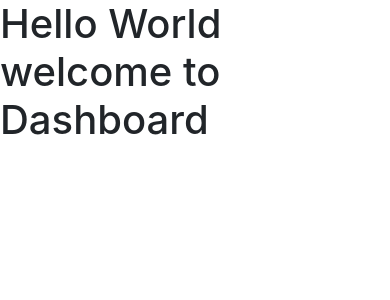
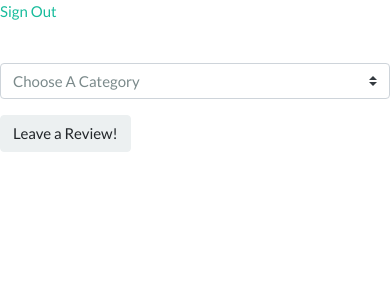
Before and after one commit to nbardoi/rate-my-sitter, a Node server app: page /dashboard in a window 390 px wide. Shown: the top 300 px of the page. Run offline with Node 20, Linux system fonts and the light colour scheme; the visitor is signed in with stand-in values (Sample User, id 1); data that the repository does not hold is empty; some libraries are stand-ins or nearby versions.

Commit message:
Added dashboard and review pages along with routes

```diff
--- a/app/config/config.json
+++ b/app/config/config.json
@@ -1,7 +1,7 @@
 {
   "development": {
     "username": "root",
-    "password": "utsabootcamp1",
+    "password": "Charger!36",
     "database": "sequelize_passport",
     "host": "127.0.0.1",
     "dialect": "mysql"
--- a/app/controllers/authcontroller.js
+++ b/app/controllers/authcontroller.js
@@ -16,6 +16,10 @@ exports.landing = function(req, res) {
   res.render("landing");
 };
 
+exports.review = function (req, res) {
+  res.render('review');
+}
+
 exports.logout = function(req, res) {
   req.session.destroy(function(err) {
     res.redirect("/");
--- a/app/routes/auth.js
+++ b/app/routes/auth.js
@@ -4,6 +4,7 @@ module.exports = function(app, passport) {
   app.get("/signup", authController.signup);
   app.get("/signin", authController.signin);
   app.get("/", authController.landing);
+  app.get("/review", authController.review);
 
   app.post(
     "/signup",
--- a/app/views/dashboard.hbs
+++ b/app/views/dashboard.hbs
@@ -1 +1,50 @@
-<h1>Hello World welcome to Dashboard</h1>
+<!DOCTYPE html>
+<html lang="en">
+
+<head>
+    <meta charset="UTF-8" />
+    <title>qikNote</title>
+    <!-- Latest compiled and minified CSS & JS -->
+    <link href="https://maxcdn.bootstrapcdn.com/bootswatch/4.0.0/flatly/bootstrap.min.css" rel="stylesheet" />
+    <link rel="stylesheet" href="css/styles.css" media="screen" title="no title" />
+    {{!-- <script src="https://code.jquery.com/jquery.js"></script> --}}
+    <script src="https://code.jquery.com/jquery-3.4.1.min.js"
+        integrity="sha256-CSXorXvZcTkaix6Yvo6HppcZGetbYMGWSFlBw8HfCJo=" crossorigin=""></script>
+    <script src="https://maxcdn.bootstrapcdn.com/bootstrap/4.0.0/js/bootstrap.min.js"></script>
+</head>
+
+<body>
+    <a href="/signin" class="myButton">Sign Out</a>
+
+
+    <div class="datetime">
+        <p></p>
+        <p id="datetime"></p>
+    </div>
+    <div class="row">
+        <div class="col-md-12 note-container"></div>
+    </div>
+    <div class="container2">
+        <div class="row mt-4">
+            <div class="col-md-7">
+                <div class="form-group">
+                    <select class="custom-select" id="category">
+                        <option selected value="">Choose A Category</option>
+                        <option value="Personal">Personal</option>
+                        <option value="Work">Work</option>
+                        <option value="Family">Family</option>
+                    </select>
+                </div>
+            </div>
+            <div class="col-md-3"></div>
+            <div class="col-md-2">
+                <a class="btn btn-light" href="/review">Leave a Review!</a>
+            </div>
+        </div>
+    </div>
+    <!-- Custom Script -->
+    <script src="https://cdnjs.cloudflare.com/ajax/libs/moment.js/2.17.0/moment.min.js" type="text/javascript"></script>
+    <script src="js/note.js" type="text/javascript"></script>
+</body>
+
+</html>
```
Also changed, not shown: app/views/review.hbs (added, +76 -0 lines).
